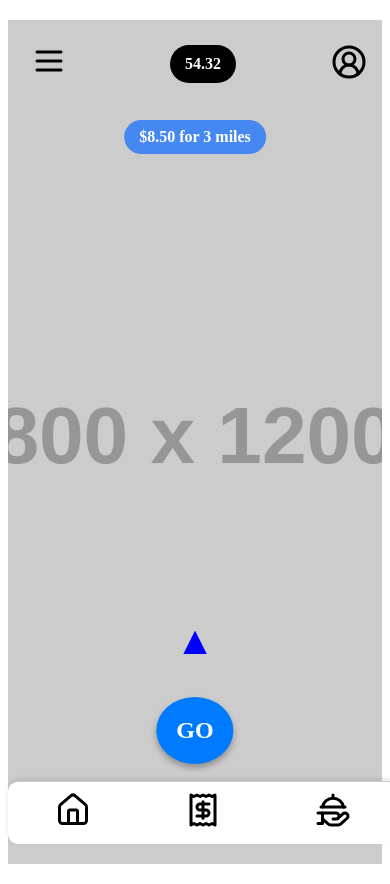
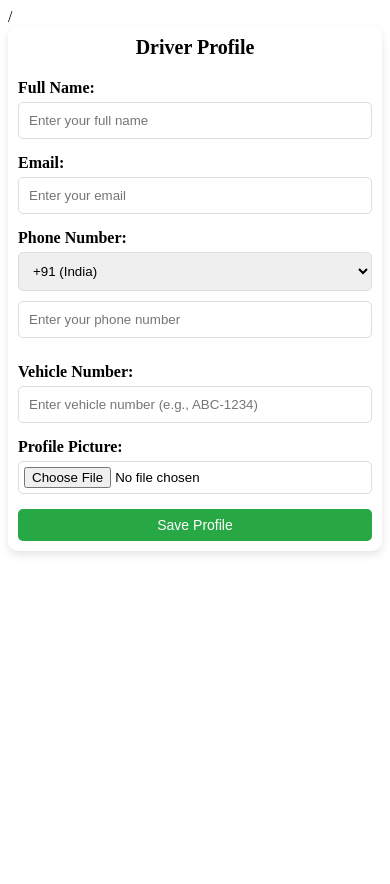
Before and after one commit to ShubhamDubeySchoolSaver/USA_cab_service, an Angular app: page /driver-homepage in a window 390 px wide. After the commit the page ends 844 px from the top, so only its background shows below. Built offline with nearby package versions, Linux system fonts and the light colour scheme.

Commit message:
driver-profile -update

```diff
--- a/src/app/app.component.html
+++ b/src/app/app.component.html
@@ -1,3 +1,5 @@
-<app-navbar></app-navbar>
+<!-- <app-navbar></app-navbar> -->
 
-<!-- <app-fo-del-cus-hom-p></app-fo-del-cus-hom-p> -->
+<!-- <app-fo-del-cus-hom-p></app-fo-del-cus-hom-p> -->/
+
+<app-driver-profile-update></app-driver-profile-update>
--- a/src/app/app.component.ts
+++ b/src/app/app.component.ts
@@ -5,11 +5,12 @@ import { NavbarComponent } from './driver_homepage/navbar/navbar.component';
 import { DriverHomepageComponent } from './driver_homepage/driver-homepage/driver-homepage.component';
 import { EarningsComponent } from './driver_homepage/earnings/earnings.component';
 import { RideRequestsComponent } from './driver_homepage/ride-requests/ride-requests.component';
+import { DriverProfileUpdateComponent } from './driver-profile-update/driver-profile-update.component';
 
 @Component({
   selector: 'app-root',
   standalone: true,
-  imports: [RouterOutlet, NavbarComponent,EarningsComponent,RideRequestsComponent,DriverHomepageComponent,FoDelCusHomPComponent],
+  imports: [RouterOutlet, NavbarComponent,EarningsComponent,RideRequestsComponent,DriverHomepageComponent,FoDelCusHomPComponent,DriverProfileUpdateComponent],
   templateUrl: './app.component.html',
   styleUrl: './app.component.css'
 })
--- /dev/null
+++ b/src/app/driver-profile-update/driver-profile-update.component.css
@@ -0,0 +1,179 @@
+
+* {
+  margin: 0;
+  padding: 0;
+  box-sizing: border-box;
+}
+
+body {
+  font-family: Arial, sans-serif;
+  background-color: white;
+  display: flex;
+  justify-content: center;
+  align-items: center;
+  min-height: 100vh;
+  padding: 20px;
+}
+
+.body{
+  display: flex;
+  align-items: center;
+  justify-content: center;
+}
+
+.container {
+  background-color: white;
+  padding: 20px;
+  border-radius: 10px;
+  width: 100%;
+  max-width: 400px;
+  box-shadow: 0px 4px 8px rgba(0, 0, 0, 0.1);
+}
+
+h1 {
+  text-align: center;
+  margin-bottom: 20px;
+  font-size: 24px;
+}
+
+label {
+  display: block;
+  margin-bottom: 5px;
+  font-weight: bold;
+}
+
+input[type="text"],
+input[type="email"],
+input[type="tel"],
+input[type="file"] {
+  width: 100%;
+  padding: 10px;
+  margin-bottom: 15px;
+  border: 1px solid #ddd;
+  border-radius: 5px;
+}
+
+.phone-number {
+  display: flex;
+  margin-bottom: 15px;
+  flex-wrap: wrap;
+}
+
+.phone-number select,
+.phone-number input[type="tel"] {
+  width: 48%;
+  padding: 10px;
+  border: 1px solid #ddd;
+  border-radius: 5px;
+  box-sizing: border-box;
+}
+
+.phone-number select {
+  margin-right: 4%;
+}
+
+#saveProfileButton {
+  width: 100%;
+  padding: 10px;
+  background-color: #28a745;
+  color: white;
+  border: none;
+  border-radius: 5px;
+  cursor: pointer;
+  font-size: 16px;
+}
+
+#saveProfileButton:hover {
+  background-color: #218838;
+}
+
+input[type="file"] {
+  padding: 5px;
+}
+
+
+.button-group {
+  display: flex;
+  justify-content: flex-end;
+  gap: 10px;
+}
+
+.btn {
+  padding: 10px 20px;
+  background-color: #007bff;
+  color: white;
+  border: none;
+  border-radius: 5px;
+  cursor: pointer;
+  text-align: center;
+  font-size: 16px;
+  text-decoration: none;
+}
+
+.btn:hover {
+  background-color: #0056b3;
+}
+
+
+.success-message {
+  display: none;
+  text-align: center;
+  padding: 10px;
+  background-color: #28a745;
+  color: white;
+  border-radius: 5px;
+  margin-top: 20px;
+  font-size: 16px;
+  opacity: 0;
+  transition: opacity 0.5s ease-in-out;
+}
+
+.success-message.show {
+  display: block;
+  opacity: 1;
+  animation: fadeOut 3s forwards;
+}
+
+
+@keyframes fadeOut {
+  0% {
+    opacity: 1;
+  }
+  80% {
+    opacity: 1;
+  }
+  100% {
+    opacity: 0;
+  }
+}
+@media (max-width: 768px) {
+  h1 {
+    font-size: 22px;
+  }
+
+  .container {
+    padding: 15px;
+  }
+
+  .phone-number select,
+  .phone-number input[type="tel"] {
+    width: 100%;
+    margin-right: 0;
+    margin-bottom: 10px;
+  }
+}
+
+@media (max-width: 480px) {
+  h1 {
+    font-size: 20px;
+  }
+
+  .container {
+    padding: 10px;
+  }
+
+  #saveProfileButton {
+    padding: 8px;
+    font-size: 14px;
+  }
+}
--- /dev/null
+++ b/src/app/driver-profile-update/driver-profile-update.component.html
@@ -0,0 +1,33 @@
+<div class="body">
+    <div class="container">
+        <h1>Driver Profile</h1>
+        <form id="driverProfileForm">
+            <label for="fullName">Full Name:</label>
+            <input type="text" id="fullName" placeholder="Enter your full name" required>
+
+            <label for="email">Email:</label>
+            <input type="email" id="email" placeholder="Enter your email" required>
+
+            <label for="phoneNumber">Phone Number:</label>
+            <div class="phone-number">
+                <select id="countryCode" required>
+                    <option value="+1">+1 (US)</option>
+                    <option value="+44">+44 (UK)</option>
+                    <option value="+91" selected>+91 (India)</option>
+                    <option value="+61">+61 (Australia)</option>
+                    <option value="+81">+81 (Japan)</option>
+                </select>
+                <input type="tel" id="phoneNumber" placeholder="Enter your phone number" required>
+            </div>
+
+            <label for="vehicleNumber">Vehicle Number:</label>
+            <input type="text" id="vehicleNumber" placeholder="Enter vehicle number (e.g., ABC-1234)" required>
+
+            <label for="profilePicture">Profile Picture:</label>
+            <input type="file" id="profilePicture" accept="image/*">
+
+            <button type="submit" id="saveProfileButton">Save Profile</button>
+        </form>
+    </div>
+
+</div>
```
Also changed, not shown: src/app/driver-profile-update/driver-profile-update.component.ts (added, +12 -0 lines), 1 other file (tests, documents, lock files or other folders).
